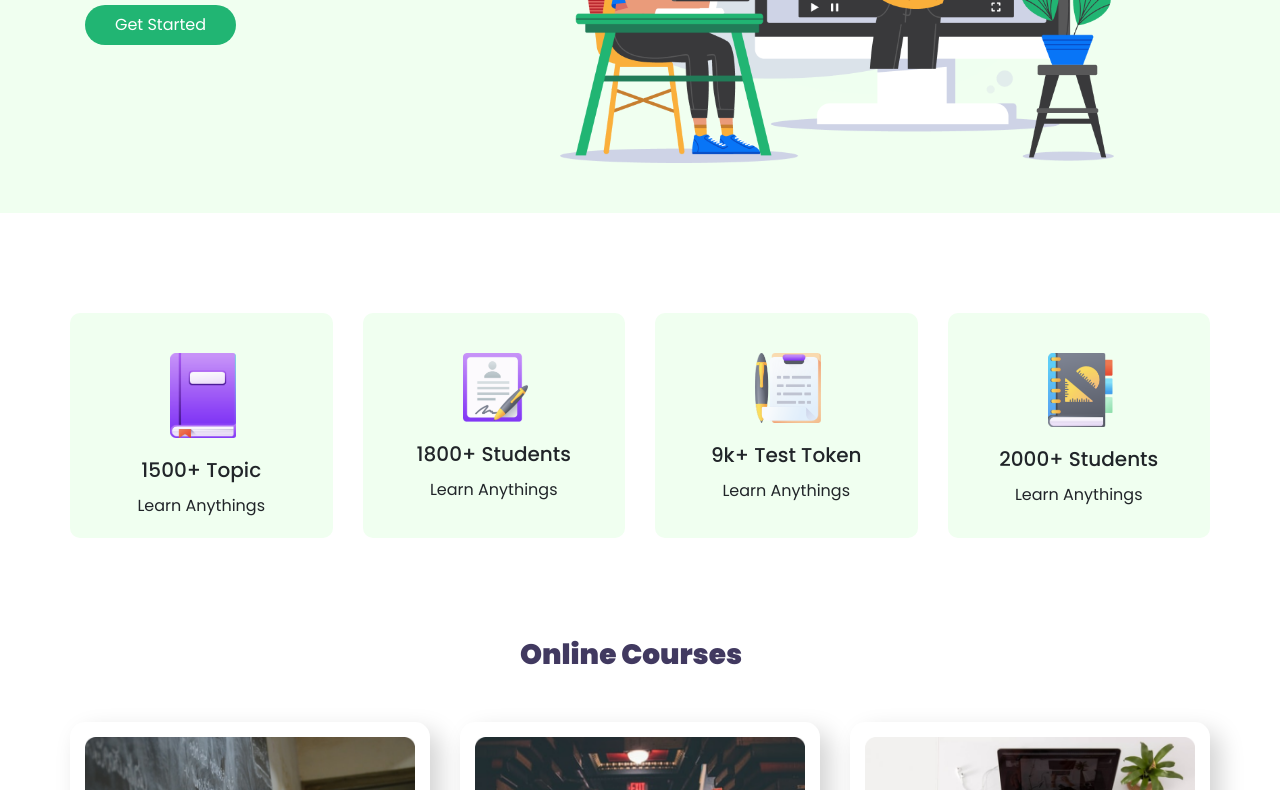
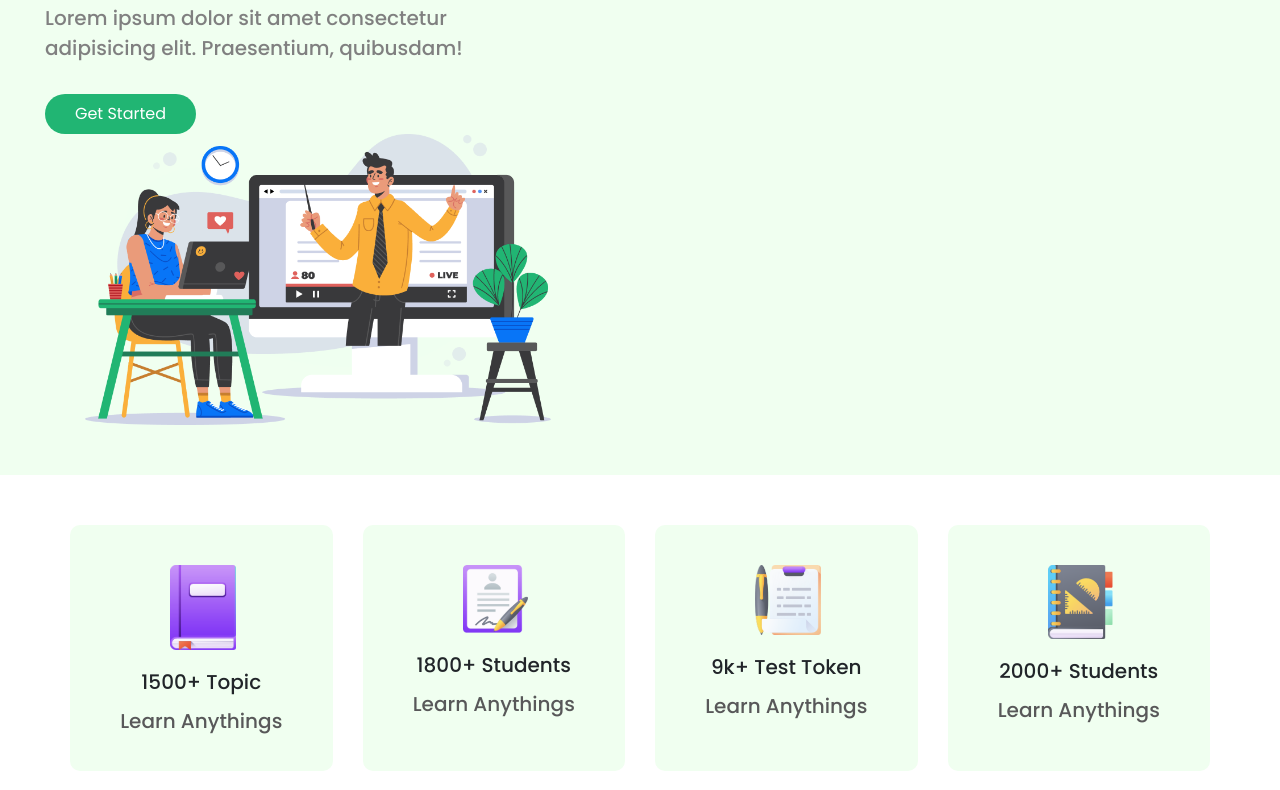
Before and after one commit to raselrana182/e-school, a plain HTML site: page index.html in a window 1280 px wide. Shown: the part 353-1143 px from the top of the page. Drawn offline with nearby package versions, Linux system fonts and the light colour scheme.

Commit message:
Updated-2

```diff
--- a/index.html
+++ b/index.html
@@ -40,24 +40,27 @@
                 </div>
               </nav>
         </div>
+    </section>
 
+    <section class="banner">
       <div class="container">
-            <div class="row top-section d-flex justify-content-between">
+        <div class="row top-section d-flex justify-content-between align-items-center">
             <div class="text-section col-md-5 ">
                 <small>Are you ready to learn?</small>
-                    <h1><b>Learn With fun <br> on</b> <span>Any schedule</span> </h1>
-                    <p>lorem ipsum</p>
+                <h1><b>Learn With fun </h1>
+                <h1><b>on <span>Any schedule</span> </h1>
+                <p>Lorem ipsum dolor sit amet consectetur adipisicing elit. Praesentium, quibusdam!</p>
                 <button class="top-btn">Get Started</button>
             </div>
-                <div class="img-fluid picture-section col-md-7">
-                    <img src="images/Photos/Illustration.png" alt="">
+            <div class="picture-section col-md-7 ">
+                <img src="images/Photos/Illustration.png" class="d-block w-100" alt="">
             </div>
         </div>
     </div>
     </section>
 
-    <section>
-        <div class="container content align-items-center">
+    <section class="content">
+        <div class="container align-items-center">
             <div class="row">
               <div class="card-deck">
                 <div class="card">
@@ -266,7 +269,7 @@
           </div>
 
         </div>
-        <div class="copy-section d-flex justify-content-center">
+        <div class="copy-section d-flex justify-content-center align-items-center">
           <small>Copyright &copy; 2020 Rokomari.com</small>
         </div>
       </div>
--- a/style.css
+++ b/style.css
@@ -1,19 +1,28 @@
 body{
     font-family: 'Poppins', sans-serif;
-
 }
-.top-body{
+body p{
+    color: #585859;
+    font-size: 20px;
+    font-weight: 500;
+}
+.top-body, .banner{
     background-color: #F0FFF0;
 
 }
-.container{
-    margin-bottom: 100px;
+.top-body, .content, .courses, .testimonial, .comment{
+    padding-bottom: 100px;
 }
 .top-body .container .menu{
     color: black;
     font-weight: 500;
     font-size: 15px;
-    display: flex;
+}
+.banner{
+    margin-bottom: 50px;
+}
+.banner .text-section small, h1, p, button{
+    padding-bottom: 15px;
 }
 .logo img{
     width: 150px;
@@ -29,13 +38,13 @@ li{
 }
 
 .top-section img{
-    width: 554px;
-    height: 346px;
+
     margin-bottom: 50px;
 }
 
 .text-section{
     margin-top: 20px;
+    margin-left: -40px;
 }
 small{
     color: #FD511A;
@@ -61,7 +70,7 @@ small{
 /* .content{
     margin-top: 30px;
 } */
- .content .card img{
+.content .card img{
     width: 60px;
     margin-left: 100px;
     margin-top: 40px;
@@ -143,6 +152,10 @@ small{
     font-weight: 800;
     margin-left: 450px;
 }
+.testimonial p{
+    color: gray;
+
+}
 .carousel-item{
     padding: 20px 40px;
 }
@@ -175,6 +188,9 @@ ul li{
 
 .footer p{
     margin-top: 50px;
+    color: white;
+    font-weight: 250;
+    font-size: 16px;
 }
 .footer p, ul li{
     font-weight: 250;
```
Lines whose indentation alone changed are shown as unchanged.
